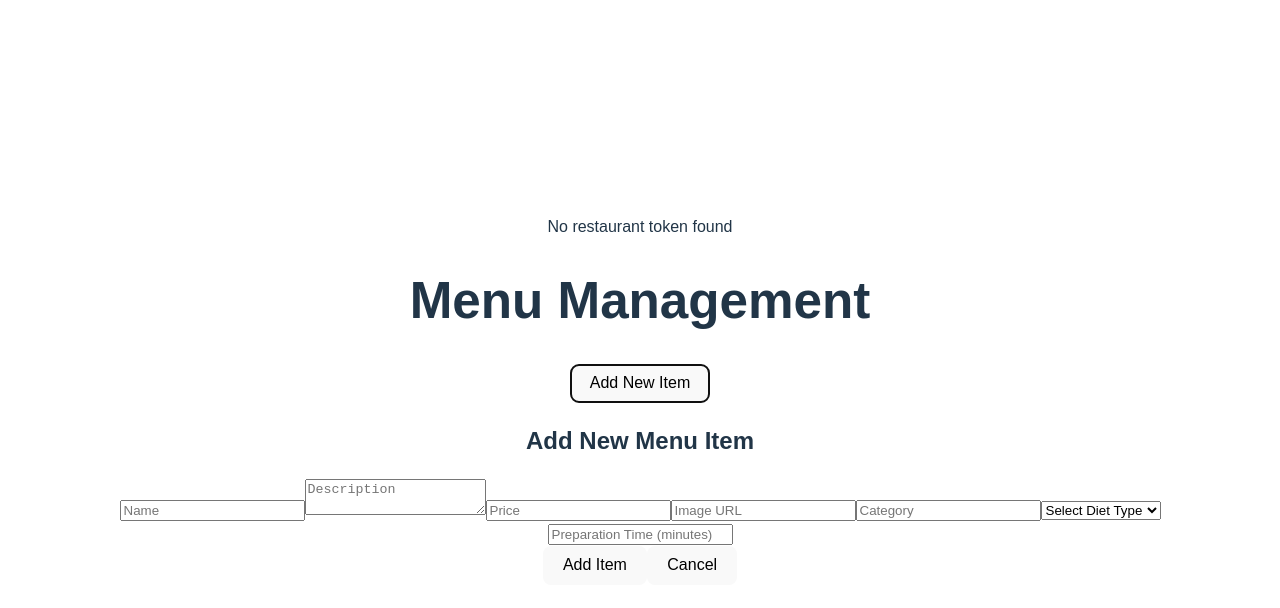
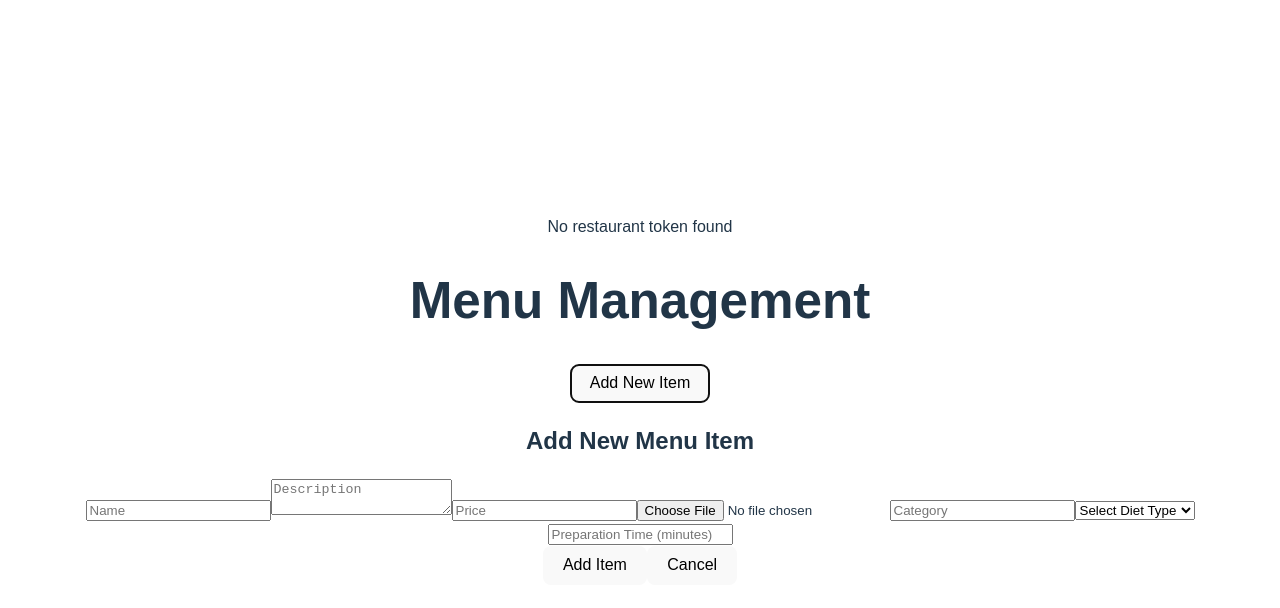
Before and after one commit to Niraj7667/delivery-frontend, a React (Vite) app: page /restaurant/menu/manage in a window 1280 px wide. Both pictures are taken after a click on the button "Add New Item". Shown: the top 608 px of the page. Built offline with nearby package versions, Linux system fonts and the light colour scheme.

Commit message:
image upload using cloudinary and multet done

```diff
--- a/src/components/restaurantManage/menuManagement.jsx
+++ b/src/components/restaurantManage/menuManagement.jsx
@@ -13,7 +13,7 @@ const MenuManagement = () => {
     name: '',
     description: '',
     price: '',
-    image: '',
+    image: null, // Changed from a string to null for file handling
     category: '',
     dietType: '',
     preparationTime: ''
@@ -101,25 +101,37 @@ const MenuManagement = () => {
     const restauranttoken = localStorage.getItem('restauranttoken');
 
     try {
+      // Prepare form data for file upload
+      const data = new FormData();
+      data.append('name', formData.name);
+      data.append('description', formData.description);
+      data.append('price', formData.price);
+      data.append('category', formData.category);
+      data.append('dietType', formData.dietType);
+      data.append('preparationTime', formData.preparationTime);
+      data.append('restaurantId', restaurantId);
+      if (formData.image) {
+        data.append('image', formData.image); // Append image file
+      }
+
       if (editingItem) {
         await axios.put(`${import.meta.env.VITE_API_URL}/menu/updateitems/${editingItem.id}`,
-          formData,
+          data,
           {
             headers: {
-              Authorization: `restauranttoken ${restauranttoken}`
+              Authorization: `restauranttoken ${restauranttoken}`,
+              'Content-Type': 'multipart/form-data' // Required for file uploads
             }
           }
         );
         showSuccess('Item updated successfully!');
       } else {
         await axios.post(`${import.meta.env.VITE_API_URL}/menu/additems`,
-          {
-            ...formData,
-            restaurantId
-          },
+          data,
           {
             headers: {
-              Authorization: `restauranttoken ${restauranttoken}`
+              Authorization: `restauranttoken ${restauranttoken}`,
+              'Content-Type': 'multipart/form-data' // Required for file uploads
             }
           }
         );
@@ -133,7 +145,7 @@ const MenuManagement = () => {
         name: '',
         description: '',
         price: '',
-        image: '',
+        image: null, // Reset to null
         category: '',
         dietType: '',
         preparationTime: ''
@@ -227,13 +239,13 @@ const MenuManagement = () => {
                 className="w-full p-2 border rounded"
                 required
               />
+              {/* Updated input for image file */}
               <input
-                type="text"
-                placeholder="Image URL"
-                value={formData.image}
-                onChange={(e) => setFormData({...formData, image: e.target.value})}
+                type="file"
+                accept="image/*"
+                onChange={(e) => setFormData({...formData, image: e.target.files[0]})}
                 className="w-full p-2 border rounded"
-                required
+                required={!editingItem} // Image required only for new items
               />
               <input
                 type="text"
@@ -277,7 +289,7 @@ const MenuManagement = () => {
                       name: '',
                       description: '',
                       price: '',
-                      image: '',
+                      image: null, // Reset to null
                       category: '',
                       dietType: '',
                       preparationTime: ''
```
Also changed, not shown: src/main.jsx (line endings or trailing spaces), 1 other file (tests, documents, lock files or other folders).
